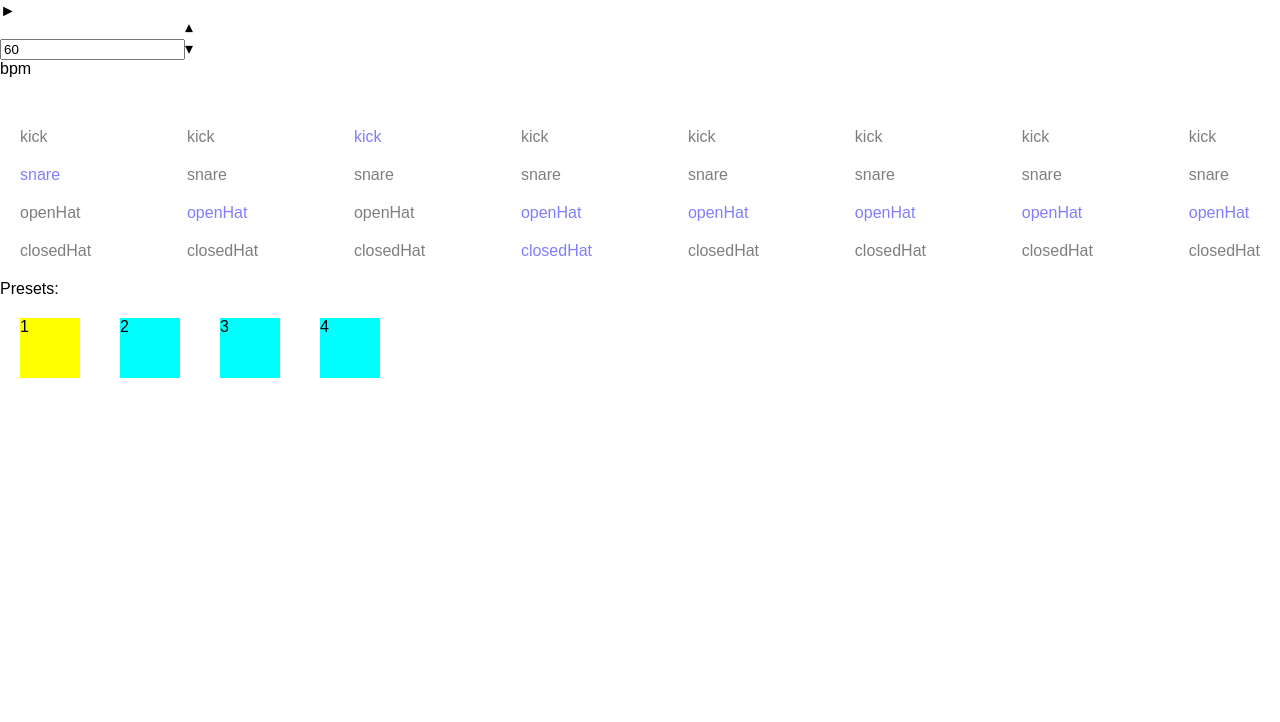
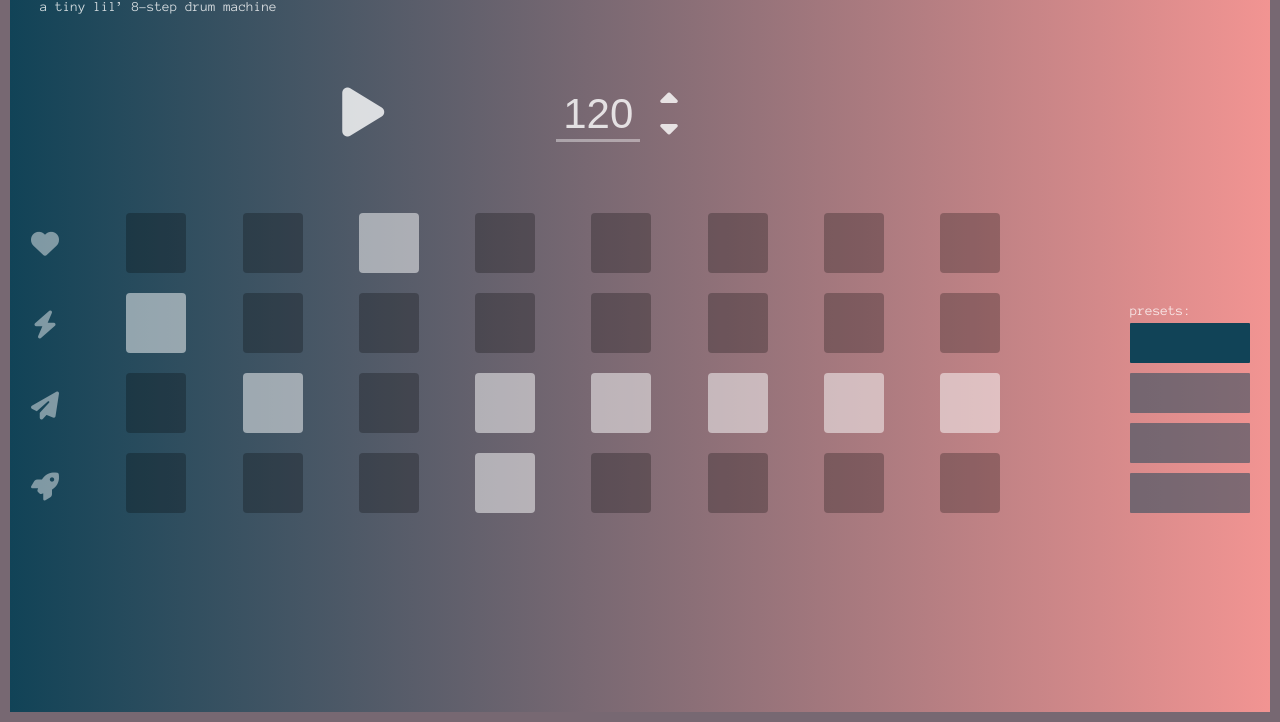
Before and after one commit to larawarman/drumm, a React app: page / in a window 1280 px wide. Shown: the part 78-800 px from the top of the page. Built offline with nearby package versions, Linux system fonts and the light colour scheme.

Commit message:
feat: primary desktop styling

```diff
--- a/public/index.html
+++ b/public/index.html
@@ -8,8 +8,11 @@
       manifest.json provides metadata used when your web app is added to the
       homescreen on Android. See https://developers.google.com/web/fundamentals/engage-and-retain/web-app-manifest/
     -->
+    <script src="https://use.fontawesome.com/84a3739d60.js"></script>
     <link rel="manifest" href="%PUBLIC_URL%/manifest.json">
     <link rel="shortcut icon" href="%PUBLIC_URL%/favicon.ico">
+    <link href="https://fonts.googleapis.com/css?family=Anonymous+Pro" rel="stylesheet">
+
     <!--
       Notice the use of %PUBLIC_URL% in the tags above.
       It will be replaced with the URL of the `public` folder during the build.
@@ -19,7 +22,7 @@
       work correctly both with client-side routing and a non-root public URL.
       Learn how to configure a non-root public URL by running `npm run build`.
     -->
-    <title>React App</title>
+    <title>drumm</title>
   </head>
   <body>
     <noscript>
--- a/src/App.css
+++ /dev/null
@@ -1,3 +0,0 @@
-.App {
-  padding: 40px;
-}
--- a/src/components/App.js
+++ b/src/components/App.js
@@ -1,5 +1,6 @@
 import React, { Component } from 'react';
 import Tone from 'tone';
+import styled from 'styled-components';
 
 import Bpm from '../containers/Bpm';
 import Controls from '../containers/Controls';
@@ -19,13 +20,58 @@ export default class App extends Component {
   }
   render() {
     return (
-      <div className="App">
-        <h1>drumm</h1>
-        <Controls />
-        <Bpm />
-        <Playground />
-        <Presets />
-      </div>
+      <AppContainer className="app">
+        <HeaderArea>
+          <h1>drumm</h1>
+          <h6>a tiny lil&rsquo; 8-step drum machine</h6>
+        </HeaderArea>
+        <Playarea>
+          <Machine>
+            <Inputs>
+              <Controls />
+              <Bpm />
+            </Inputs>
+            <Playground />
+          </Machine>
+          <Presets />
+        </Playarea>
+      </AppContainer>
     );
   }
 }
+
+const AppContainer = styled.div`
+  width: 100%;
+  height: 100%;
+  position: absolute;
+  left:0;
+  right:0;
+  top:0;
+  bottom:0;
+  padding: 20px;
+  border: 10px #776872 solid;
+  box-sizing: border-box;
+  background: #776872;
+  background: -webkit-linear-gradient(to left, #F29492, #114357);
+  background: linear-gradient(to left, #F29492, #114357);
+`;
+
+const Playarea = styled.div`
+  display: flex;
+  justify-content: space-between;
+  align-content: flex-end;
+`;
+
+const Inputs = styled.div`
+  display: flex;
+  justify-content: center;
+  margin-top: 60px;
+`;
+
+const HeaderArea = styled.div`
+  flex-basis: 100%;
+`;
+const Machine = styled.div`
+  flex-grow: 1;
+  margin-right: 120px;
+`;
--- a/src/components/Hit.js
+++ b/src/components/Hit.js
@@ -30,15 +30,20 @@ export default class Hit extends Component {
         key={this.props.id}
         className={ `hit${this.props.activated === true ? ' active' : ''}` }
       >
-        {this.props.sound}
       </Hitarea>
     )
   }
 }
 
 const Hitarea = styled.div`
-  margin: 10px;
+  flex-basis: 60px;
+  background-color: black;
+  min-width: 60px;
+  margin: 10px 0;
+  border-radius: 4px;
+  opacity: 0.5;
   &.active {
-    color: blue;
+    background-color: white;
+    opacity: 1.0;
   }
 `;
--- a/src/components/Playhead.js
+++ /dev/null
@@ -1,18 +0,0 @@
-import React, { Component } from 'react';
-import styled from 'styled-components';
-
-
-export default class Playhead extends Component {
-  render() {
-    return (
-      <Indicator
-        className="playhead"
-      />
-    )
-  }
-}
-
-const Indicator = styled.div`
-  margin: 10px;
-  height: 10px;
-`;
--- a/src/components/Presets.js
+++ b/src/components/Presets.js
@@ -19,20 +19,21 @@ class Presets extends Component {
   }
   render() {
     return (
-      <div>
-        Presets:
-        <PresetContainer
-          className="presets"
-        >
-          {this.renderPresets()}
-        </PresetContainer>
-      </div>
+      <PresetContainer
+        className='presets'
+      >
+        presets:
+        {this.renderPresets()}
+      </PresetContainer>
     )
   }
 }
 
 const PresetContainer = styled.div`
   display: flex;
+  flex-flow: column nowrap;
+  align-self: flex-end;
+  margin-bottom: 10px;
 `;
 
 
@@ -42,8 +43,4 @@ function mapStateToProps(state) {
   };
 }
 
-// function mapDispatchToProps(dispatch) {
-//   return bindActionCreators({ updateBpm }, dispatch);
-// }
-
 export default connect(mapStateToProps)(Presets);
--- a/src/components/StepHits.js
+++ b/src/components/StepHits.js
@@ -33,7 +33,7 @@ export default class StepHits extends Component {
 }
 
 const Hits = styled.div`
-  margin: 10px;
+  margin: 0 10px 5px;
   display: flex;
   flex-flow: column nowrap;
 `;
--- a/src/containers/Bpm.js
+++ b/src/containers/Bpm.js
@@ -48,20 +48,28 @@ class Bpm extends Component {
           onChange={this.onInputChange}
         />
         <Arrows>
-          <div className='bpm-up' onClick={this.increaseBPM}>&#9662;</div>
-          <div className='bpm-down' onClick={this.decreaseBPM}>&#9662;</div>
+          <i className="fa fa-caret-up" aria-hidden="true" onClick={this.increaseBPM}></i>
+          <i className="fa fa-caret-down" aria-hidden="true" onClick={this.decreaseBPM}></i>
         </Arrows>
-        <label>bpm</label>
       </BpmContainer>
     )
   }
 }
 
 const BpmContainer = styled.div`
-  max-width: 200px;
+  display: flex;
+  flex-flow: row nowrap;
+  align-items: center;
 `;
 
 const Input = styled.input`
+  font-size: 3em;
+  background-color: transparent;
+  border: none;
+  box-shadow: 0px 3px 0px 0px rgba(255,255,255,0.4);
+  color: rgba(255,255,255,0.8);
+  max-width: 80px;
+  text-align: center;
   ::-webkit-inner-spin-button,
   ::-webkit-outer-spin-button {
     display:none;
@@ -69,10 +77,11 @@ const Input = styled.input`
 `;
 
 const Arrows = styled.div`
-  display: inline-block;
-  .bpm-up {
-    transform: rotate(180deg);
-  }
+  display: inline-flex;
+  flex-flow: column nowrap;
+  justify-content: flex-start;
+  font-size: 2em;
+  margin: 0 20px;
 `;
 
 function mapStateToProps(state) {
--- a/src/containers/Controls.js
+++ b/src/containers/Controls.js
@@ -36,13 +36,13 @@ class Controls extends Component {
           onClick={this.handlePlay}
           className={ `${this.state.isPlaying === false ? 'active' : ''}` }
         >
-          &#9658;
+          <i className="fa fa-play" aria-hidden="true"></i>
         </Play>
         <Stop
           onClick={this.handleStop}
           className={ `${this.state.isPlaying === true ? 'active' : ''}` }
         >
-          &#9724;
+          <i className="fa fa-stop" aria-hidden="true"></i>
         </Stop>
       </ControlsContainer>
     )
@@ -50,6 +50,10 @@ class Controls extends Component {
 }
 
 const ControlsContainer = styled.div`
+  font-size: 4em;
+  min-height: 56px;
+  min-width: 64px;
+  margin-right: 150px;
   .active {
     display: block;
   }
--- a/src/containers/Playground.js
+++ b/src/containers/Playground.js
@@ -2,7 +2,6 @@ import React, { Component } from 'react';
 import { connect } from 'react-redux';
 import styled from 'styled-components';
 
-import Playhead from '../components/Playhead';
 import StepHits from '../components/StepHits';
 
 class Playground extends Component {
@@ -19,10 +18,6 @@ class Playground extends Component {
           key={ `container-${step.step}` }
           className={ `step ${playing === 'nowPlaying' ? 'playing' : ''}` }
           >
-          <Playhead
-            key={ `playhead-${step.step}` }
-            isPlaying={playing}
-          />
           <StepHits
             key={ `stephits-${step.step}` }
             className={ `step step-${step.step}` }
@@ -39,6 +34,12 @@ class Playground extends Component {
       <PlaygoundContainer
         className="playground"
       >
+        <StepContainer className="labels">
+          <i className="fa fa-heart" aria-hidden="true"></i>
+          <i className="fa fa-flash" aria-hidden="true"></i>
+          <i className="fa fa-paper-plane" aria-hidden="true"></i>
+          <i className="fa fa-rocket" aria-hidden="true"></i>
+        </StepContainer>
         {this.renderSteps()}
       </PlaygoundContainer>
     );
@@ -50,6 +51,7 @@ const PlaygoundContainer = styled.div`
 	display: flex;
   flex-flow: row nowrap;
   justify-content: space-between;
+  margin-top: 60px;
 `;
 
 const StepContainer = styled.div`
@@ -61,6 +63,14 @@ const StepContainer = styled.div`
   }
   &.playing {
     opacity: 1.0;
+  }
+  &.labels {
+    font-size: 2em;
+    text-align: center;
+    justify-content: space-around;
+    color: rgba(255,255,255,0.9);
+    margin-right: 20px;
+    min-width: 30px;
   }
 `;
 
--- a/src/containers/Preset.js
+++ b/src/containers/Preset.js
@@ -15,20 +15,19 @@ class Preset extends Component {
         key={this.props.id}
         className={ `preset${this.props.id === this.props.activePreset ? ' active' : ''}` }
         onClick={() => this.props.updateActivePreset(this.props.id)}
-      >
-        {this.props.id + 1}
-      </PresetArea>
+      />
     )
   }
 }
 
 const PresetArea = styled.div`
-  width: 60px;
-  height: 60px;
-  background-color: aqua;
-  margin: 20px;
+  background-color: rgba(17,67,87,0.5);
+  margin: 5px 0;
+  flex-basis:40px;
+  min-width:120px;
+  border-radius: 1px;
   &.active {
-    background-color: yellow;
+    background-color: rgba(17,67,87,1);
   }
 `;
 
--- a/src/index.css
+++ b/src/index.css
@@ -1,5 +1,18 @@
 body {
   margin: 0;
   padding: 0;
-  font-family: sans-serif;
+  font-family: 'Anonymous Pro', monospace;
+  font-size: 14px;
+  font-weight: 300;
+  width: 100%;
+  height: 100%;
+  background: #776872;
+  color: rgba(255,255,255,0.8);
 }
+h1, h2, h3, h4, h5, h6 { font-weight: 400; margin: 10px;}
+h1 { font-size: 2em; }
+h2 { font-size: 1.8em; }
+h3 { font-size: 1.6em; }
+h4 { font-size: 1.4em; }
+h5 { font-size: 1.2em; }
+h6 { font-size: 1em; }
--- a/src/reducers/reducer_bpm.js
+++ b/src/reducers/reducer_bpm.js
@@ -1,6 +1,6 @@
 import { UPDATE_BPM } from '../actions'
 
-export default function(state = 60, action) {
+export default function(state = 120, action) {
   switch (action.type) {
     case UPDATE_BPM:
       return action.payload
```
Also changed, not shown: src/logo.svg (deleted).
